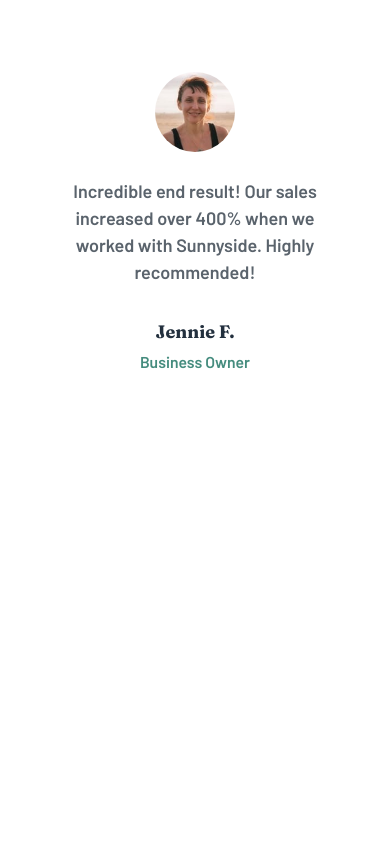
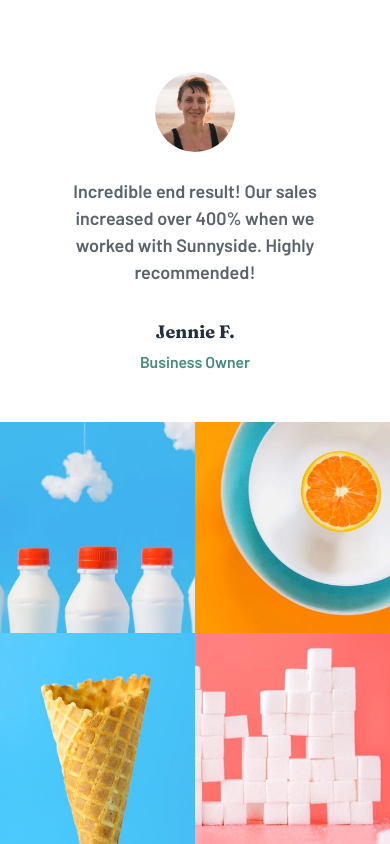
Before and after one commit to CipiVlad/sunnyside_agency_landing_page, a website built with Vite: page index.html in a window 390 px wide. Shown: the part 3731-4575 px from the top of the page. Before the commit the page ends 4153 px from the top, so only its background shows below. Built offline with nearby package versions, Linux system fonts and the light colour scheme.

Commit message:
mobile grid gallery done

```diff
--- a/index.html
+++ b/index.html
@@ -138,6 +138,12 @@
 
 
     <!-- setction gallery -->
+    <section class="gallery_grid_ctn">
+      <div class="gallery_child"></div>
+      <div class="gallery_child"></div>
+      <div class="gallery_child"></div>
+      <div class="gallery_child"></div>
+    </section>
 
   </main>
   <footer></footer>
--- a/style.css
+++ b/style.css
@@ -436,5 +436,59 @@ h1 {
     color: var(--primary-dark-moderate-cyan);
   }
 
+  /* grid gallery section */
+  .gallery_grid_ctn {
+
+    display: grid;
+    grid-template-columns: 1fr 1fr;
+    grid-template-rows: 1fr 1fr;
+    gap: 0px 0px;
+    grid-auto-flow: row;
+    grid-template-areas:
+      "milk"
+      "orange"
+      "coan"
+      "sugar"
+    ;
+
+    width: 100vw;
+    height: 50vh;
+  }
+
+  .gallery_child:nth-child(1) {
+    grid-area: "milk";
+    background-image: url('./src/assets/images/mobile/image-gallery-milkbottles.jpg');
+    /* stretch the image to fit the container */
+    background-repeat: no-repeat;
+    background-size: cover;
+    background-position: center center;
+    min-width: 100%;
+    min-height: 100%;
+  }
+
+  .gallery_child {
+    background-repeat: no-repeat;
+    background-size: cover;
+    background-position: center center;
+    min-width: 100%;
+    min-height: 100%;
+  }
+
+  .gallery_child:nth-child(2) {
+    grid-area: "orange";
+    background-image: url('./src/assets/images/mobile/image-gallery-orange.jpg');
+  }
+
+  .gallery_child:nth-child(3) {
+    grid-area: "coan";
+    background-image: url('./src/assets/images/mobile/image-gallery-cone.jpg');
+  }
+
+  .gallery_child:nth-child(4) {
+    grid-area: "sugar";
+    background-image: url('./src/assets/images/mobile/image-gallery-sugar-cubes.jpg');
+  }
+
+
   /* end of media queries  */
 }
```
